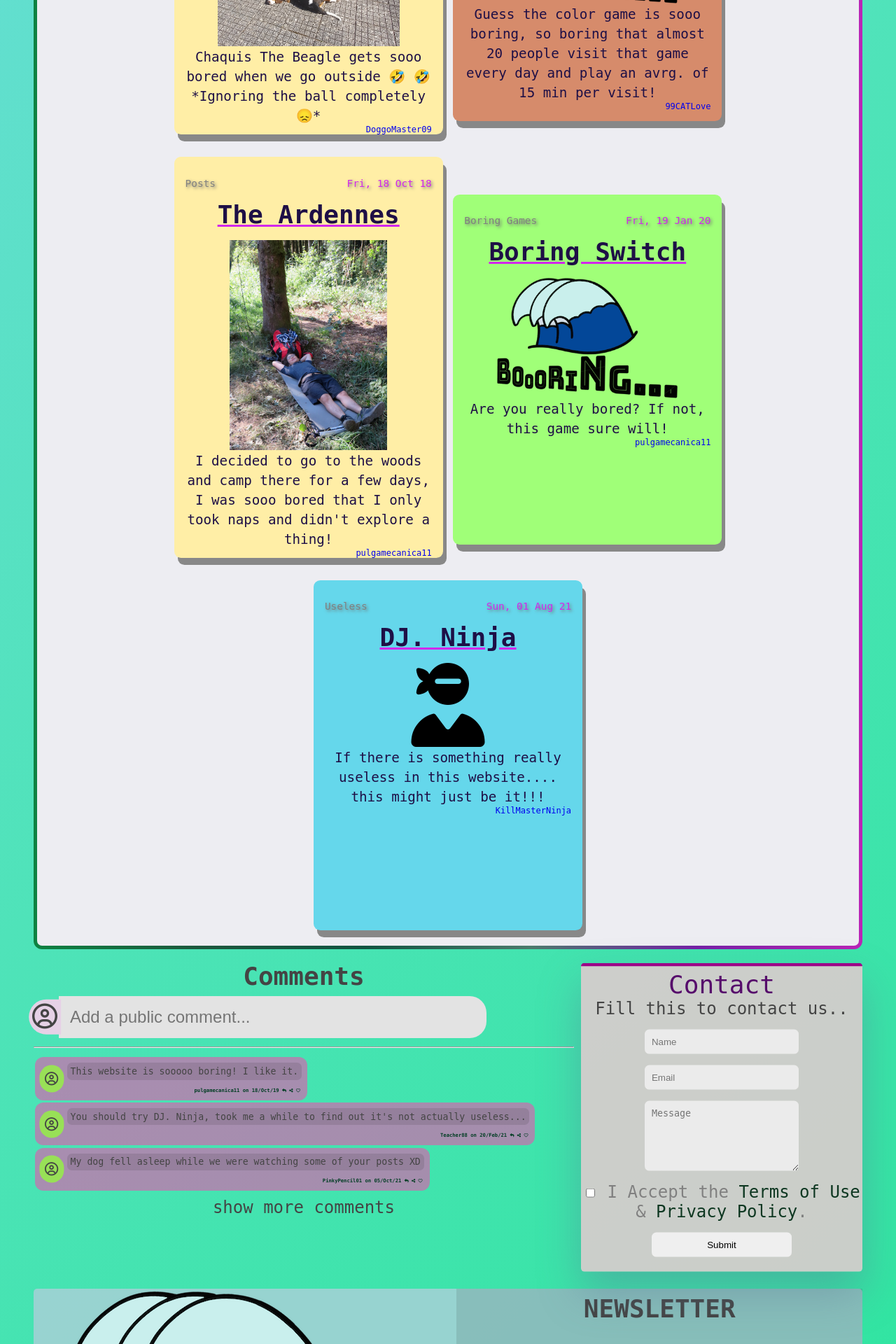
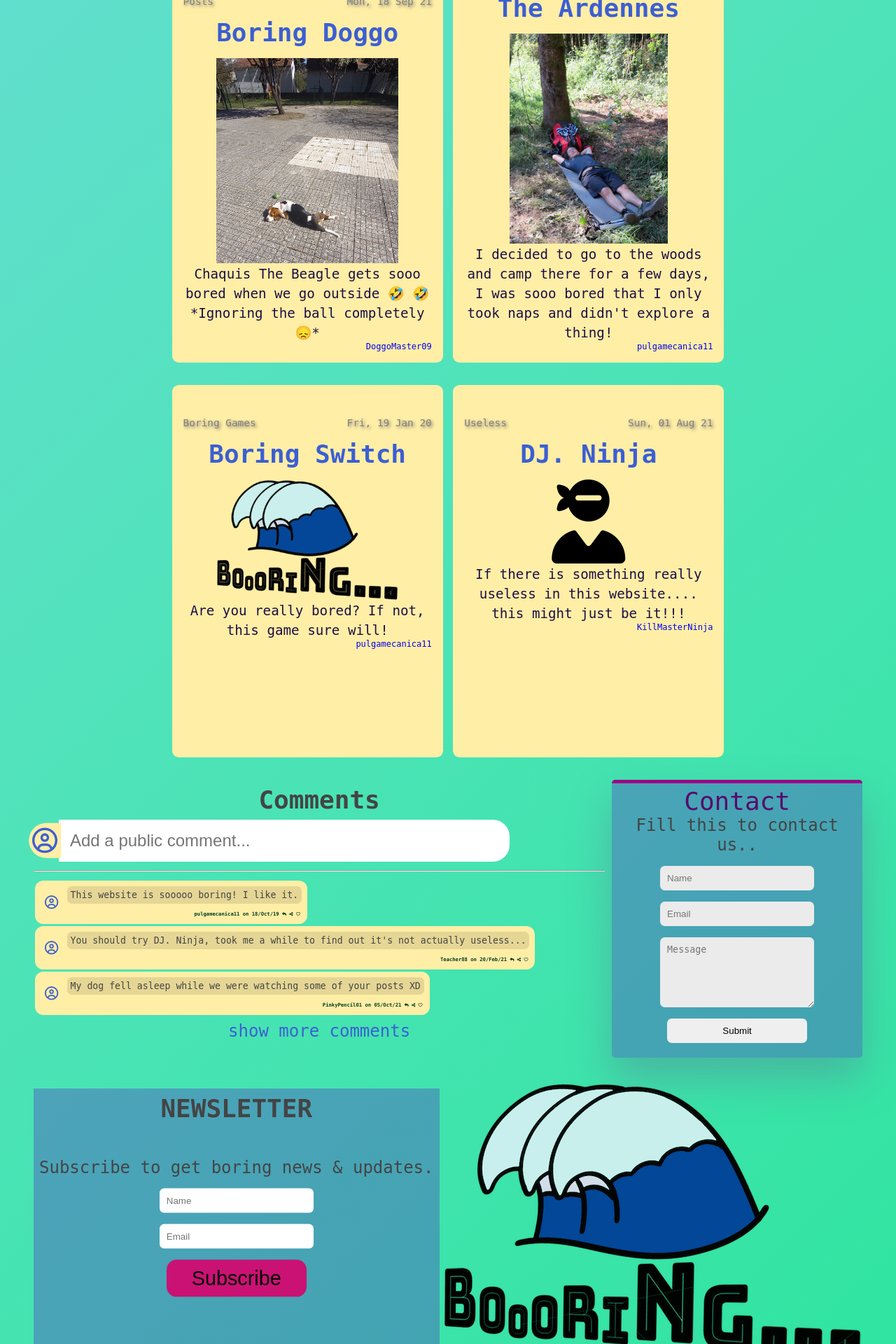
Before and after one commit to pulgamecanica/WebProgLuso, a PHP site: page / in a window 1280 px wide. Shown: the part 1680-3600 px from the top of the page at 70% size. Run offline with PHP 8.4, Linux system fonts and the light colour scheme; some libraries are stand-ins or nearby versions; some web fonts are replaced.

Commit message:
Fixed the mobile view on home page and fixed some color problems

```diff
--- a/index.html
+++ b/index.html
@@ -1,4 +1,4 @@
-	<!DOCTYPE html>
+<!DOCTYPE html>
 <html>
 <head>
 	<link rel="stylesheet" type="text/css" href="style/index.css">
@@ -33,7 +33,10 @@
 			<h5 class="breadcrums">Home / </h5>
 			<h1 class="title">THE VERY, VERY BORING WEBSITE</h1>
 			<h6><i style="color:#5e9ee8" class="fas fa-certificate"></i><b> BoringUser99</b> (Updated on Oct 18, 2022)</h6>
-			<p>Welcome neophyte, this website will bring you many boring experiences and quickly you will feel very bored. Be sure to come back anytime.</p>
+			<p>Welcome neophyte, this website will bring you many boring experiences and quickly you will feel very bored.</p>
+			<p>We developed many boring games, we can assure that anyone that plays our games will get bored!</p>
+			<p>Create an account to track your progress and comment.</p>
+			<p>Be sure to come back anytime.</p>
 		</div>
 		<div class="box author-box">
 			<h1><a href="#"><i class="fab fa-github"></i></a></h1>
@@ -138,7 +141,7 @@
 						<footer>DoggoMaster09</footer>
 					</section>
 				</a>
-				<section class="compilation-creative-game">
+				<!-- <section class="compilation-creative-game">
 					<div class="flip-card">
 						<div class="flip-card-inner">
 						    <div class="flip-card-front">
@@ -184,7 +187,7 @@
 						    </div>
 						</div>
 					</div>
-				</section>
+				</section> -->
 				<a href="./posts.html">
 					<section class="compilation-post">
 						<svg>
@@ -366,7 +369,7 @@
 					<p>My dog fell asleep while we were watching some of your posts XD</p>
 					<h6>PinkyPencil01 on 05/Oct/21 <a href=""><i class="fas fa-reply"></i></a> <a href=""><i class="fas fa-share-alt"></i></a> <a href=""><i class="far fa-heart"></i></a></h6>
 				</div>
-				<p>show more comments</p>
+				<p style="color: #3c5fd2;">show more comments</p>
 			</div>
 		</div>
 		<div class="box contact-box">
@@ -377,8 +380,6 @@
 		      <input type="text" class="name formEntry" placeholder="Name" />
 		      <input type="text" class="email formEntry" placeholder="Email"/>
 		      <textarea class="message formEntry" placeholder="Message"></textarea>
-		      <input type="checkbox" class="termsConditions" id="terms" value="Term">
-		      <label style="color: grey" for="terms"> I Accept the <span style="color: #0e3721">Terms of Use</span> & <span style="color: #0e3721">Privacy Policy</span>.</label><br>
 		      <button class="submit formEntry" onclick="thanks()">Submit</button>
 		    </form>
 		  </div>
--- a/style/index.css
+++ b/style/index.css
@@ -235,10 +240,6 @@
 }
 /*FORTH ELEMENT OF THE GRID*/
 .compilation-box {
-	border: 5px solid transparent;
-	border-radius: 0.5em;
-	background-image: linear-gradient(#ededf2, #ededf2), linear-gradient(to right, #0e8242, #1d573d, #125442, #4c7a6d, #7521a6, #ba25b7);
-	background-origin: border-box;
 	background-clip: content-box, border-box;
 	grid-column: 1 / 5;
 	grid-row: 3;
@@ -251,13 +252,13 @@
 	opacity: 75%;
 	animation: shake 1.5s ease-in-out 1.0s infinite;
 }
-.compilation-container .compilation-creative-game  .flip-card, .compilation-container .compilation-useless-game  .flip-card, .compilation-container .compilation-boring-game  .flip-card{
+.compilation-container .compilation-useless-game, .compilation-container .compilation-boring-game {
+	overflow: scroll;
+}
+.compilation-container .compilation-useless-game  .flip-card, .compilation-container .compilation-boring-game  .flip-card{
 	width: 100%;
-	min-height: 500px;
+	height: 500px;
 	perspective: 1000px;
-}
-.compilation-container .compilation-creative-game  .flip-card:hover {
-	min-height: 800px;
 }
 .compilation-container .compilation-creative-game  .flip-card-inner, .compilation-container .compilation-useless-game  .flip-card-inner, .compilation-container .compilation-boring-game  .flip-card-inner{
   position: relative;
@@ -307,24 +307,19 @@
 }
 .compilation-container a:focus section svg {display: inline-block;}
 .compilation-container section {
-	padding: 0 1rem;
+	padding: 1rem;
 	margin: 1rem auto;
 	display: inline-block;
 	background: white;
 	border-radius: 0.4em;
 	width: 30%;
 	min-height: 100px;
-	box-shadow: 5px 10px #888888;
+	background-color: #ffeea6;
 }
 .compilation-container h3{
 	margin-top: 0.5rem;
 	margin-bottom: 0;
 }
-.compilation-container .compilation-post {background: #ffeea6;}
-.compilation-container .compilation-boring-game {background: #a0ff78;}
-.compilation-container .compilation-creative-game {background: #d68b6b;}
-.compilation-container .compilation-useless-game {background: #65d7eb;}
-.compilation-container .compilation-frustration {background: #b15fe8;}
 .compilation-container section header{
 	text-shadow: 2px 2px 4px #707070;
 	text-align: left;
@@ -333,13 +328,10 @@
 }
 .compilation-container section header .element-date{
 	float: right;
-	color: #d228eb;
 }
 .compilation-box .compilation-container section h2 {
 	padding: 0.5rem;
-	color: #1e0f46;
-	text-decoration: underline;
-	text-decoration-color: #d228eb;
+	color: #3c5fd2;
 }
 .compilation-container section img {
 	display: block;
@@ -361,8 +353,9 @@
 	grid-row: 4;
 }
 .comments-box .user-icon{
+	color: #3c5fd2;
 	margin: 0 1rem;
-	background: #e6d1e6;
+	background-color: #ffeea6;
 	border-radius:  1em 0 0 1em ;
 	font-size: 150%;
 	position: absolute;
@@ -371,8 +364,7 @@
   	transform: translate(-50%, -50%);
 }
 .comments-box .user-comment-icon {
-	background: rgba(149, 245, 66, 0.8);
-	border-radius: 1em;
+	color: #3c5fd2;
 	margin: 0 1.5rem;
 	font-size: 80%;
 	position: absolute;
@@ -382,7 +374,7 @@
 }
 .comments-box input {
 	margin: 0 1.5em;
-	background: #e3e3e3;
+	background: white;
 	border: none;
 	border-radius: 0 1em 1em 0;
 	font-size: 100%;
@@ -396,7 +388,7 @@
 	position: relative; /*This is the problem about the overlay layer issue */
 	display: inline-block;
 	margin: 0.1rem;
-	background: rgba(232, 86, 174, 0.6);
+	background: #ffeea6;
 	border-radius: 0.5em;
 }
 .comments-box .comments-container  p {
@@ -423,18 +415,18 @@
 }
 .contact-box form {
 	text-align: center;
-	background: rgba(240, 201, 211, 0.8);
+	background: rgba(87, 18, 199, 0.30);
 	box-shadow: 0 30px 60px 0 rgba(90, 116, 148, 0.4);
 	border-radius: 5px;
 	padding: 5px 0;
 	border-top: 5px solid #9c0087;
-	animation: bounce 1.5s infinite;
 }
 .contact-box form .page-title {
 	font-size: 150%;
 	color: #560c6b;
 }
 .contact-box form input, form .message {
+	max-width: 30px;
 	background-color: #ebebeb;
   	padding: 0.8rem;
 }
@@ -460,16 +452,16 @@
 .mailbox-box {
 	background-image: url("../img/logo600px.png");
 	background-repeat: no-repeat;
-	background-position: left;
-	background-color: rgba(161, 209, 212, 0.9);
+	background-position: right;
 	grid-column: 1 / 5;
 	grid-row: 5;
 }
 .mailbox-box .container-contact {
-	background-color: rgba(0, 0, 0, 0.1);
+	background-color: rgba(87, 18, 199, 0.30);
 	min-height: 400px;
 	margin: auto;
-	float: right;
+	float: left;
+	animation: bounce 1.5s infinite;
 }
 .mailbox-box .container-contact:hover h2 {
 	text-decoration: underline;
```
Also changed, not shown: other parts of style/index.css (+37 -39 lines).
